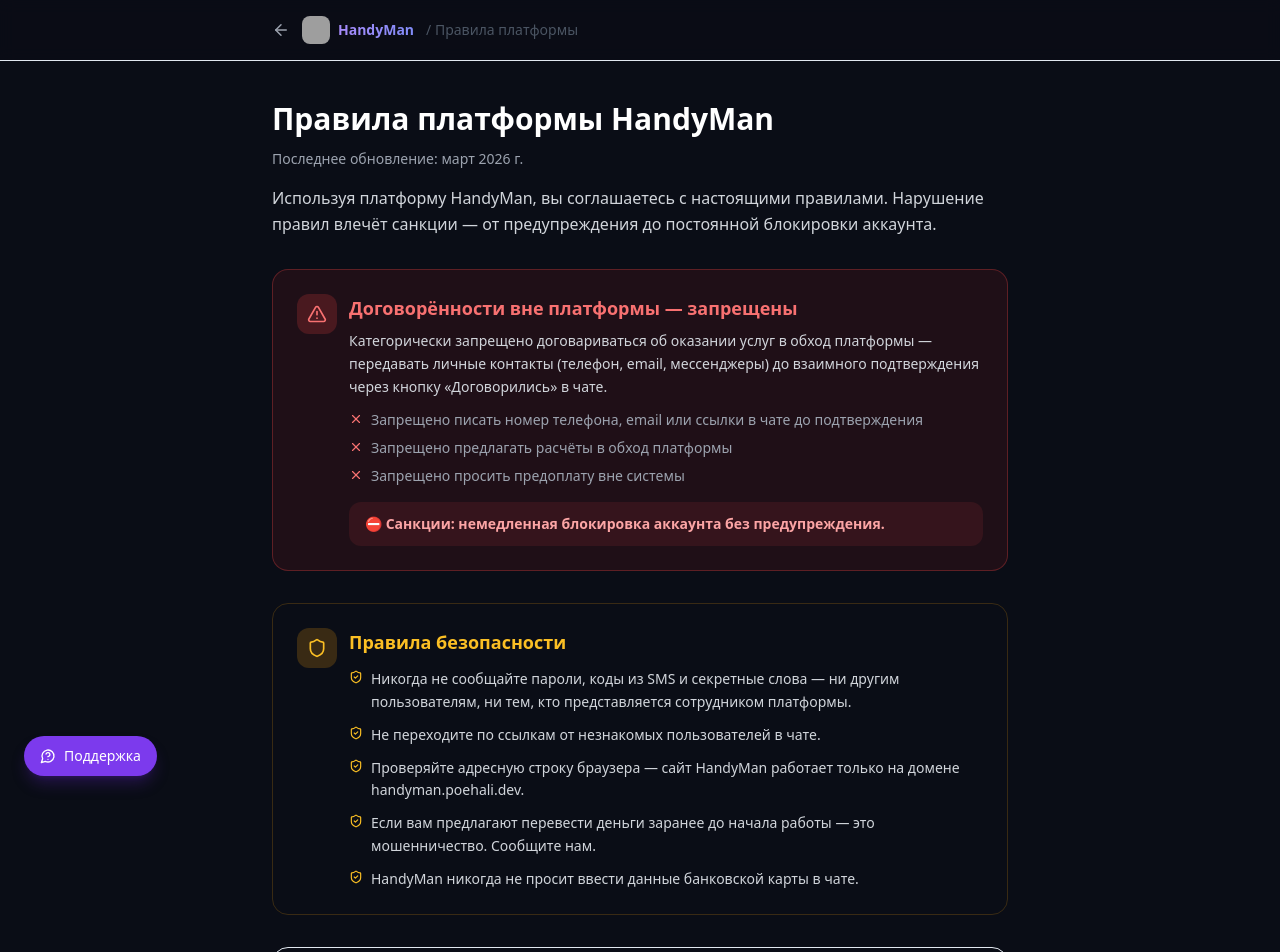
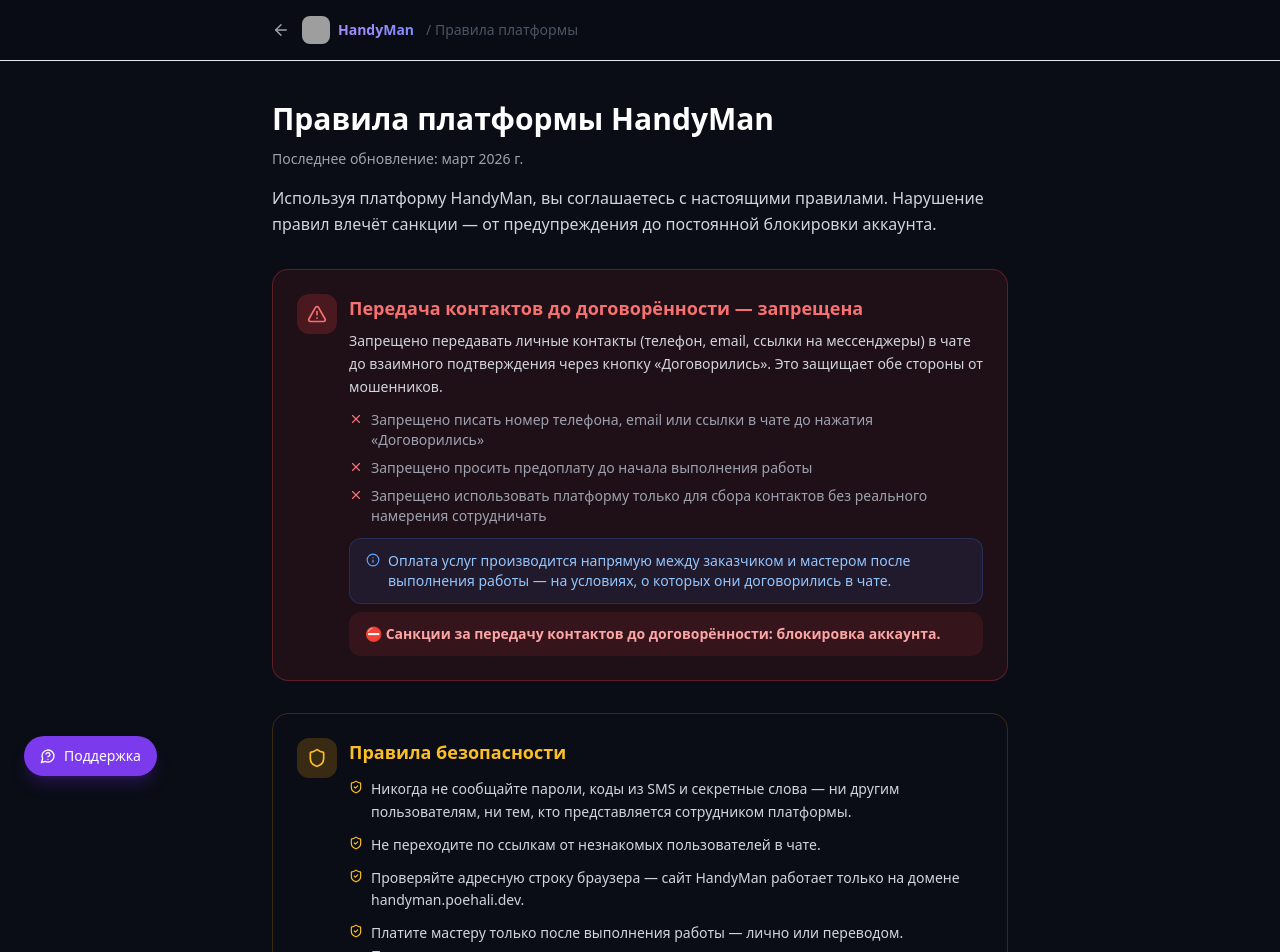
Before and after one commit to pr-poehali-dev/project-development-codename, a React (Vite) app: page /rules in a window 1280 px wide. Shown: the top 952 px of the page. Built offline with nearby package versions, Linux system fonts and the light colour scheme; grey boxes are pictures that could not be loaded.

Commit message:
Система рейтинга доверия и оплата вне платформы

```diff
--- a/src/pages/Rules.tsx
+++ b/src/pages/Rules.tsx
@@ -33,26 +33,32 @@ export default function Rules() {
               <Icon name="AlertTriangle" size={20} className="text-red-400" />
             </div>
             <div>
-              <h2 className="text-red-400 font-bold text-lg mb-2">Договорённости вне платформы — запрещены</h2>
+              <h2 className="text-red-400 font-bold text-lg mb-2">Передача контактов до договорённости — запрещена</h2>
               <p className="text-gray-300 text-sm leading-relaxed mb-3">
-                Категорически запрещено договариваться об оказании услуг в обход платформы — передавать личные контакты (телефон, email, мессенджеры) до взаимного подтверждения через кнопку «Договорились» в чате.
+                Запрещено передавать личные контакты (телефон, email, ссылки на мессенджеры) в чате до взаимного подтверждения через кнопку «Договорились». Это защищает обе стороны от мошенников.
               </p>
               <div className="space-y-2">
                 <div className="flex items-start gap-2">
                   <Icon name="X" size={14} className="text-red-400 mt-0.5 flex-shrink-0" />
-                  <p className="text-gray-400 text-sm">Запрещено писать номер телефона, email или ссылки в чате до подтверждения</p>
+                  <p className="text-gray-400 text-sm">Запрещено писать номер телефона, email или ссылки в чате до нажатия «Договорились»</p>
                 </div>
                 <div className="flex items-start gap-2">
                   <Icon name="X" size={14} className="text-red-400 mt-0.5 flex-shrink-0" />
-                  <p className="text-gray-400 text-sm">Запрещено предлагать расчёты в обход платформы</p>
+                  <p className="text-gray-400 text-sm">Запрещено просить предоплату до начала выполнения работы</p>
                 </div>
                 <div className="flex items-start gap-2">
                   <Icon name="X" size={14} className="text-red-400 mt-0.5 flex-shrink-0" />
-                  <p className="text-gray-400 text-sm">Запрещено просить предоплату вне системы</p>
+                  <p className="text-gray-400 text-sm">Запрещено использовать платформу только для сбора контактов без реального намерения сотрудничать</p>
                 </div>
               </div>
-              <div className="mt-4 bg-red-500/10 rounded-xl px-4 py-3">
-                <p className="text-red-300 text-sm font-semibold">⛔ Санкции: немедленная блокировка аккаунта без предупреждения.</p>
+              <div className="mt-3 bg-blue-500/10 border border-blue-500/20 rounded-xl px-4 py-3">
+                <p className="text-blue-300 text-sm flex items-start gap-2">
+                  <Icon name="Info" size={14} className="mt-0.5 flex-shrink-0 text-blue-400" />
+                  Оплата услуг производится напрямую между заказчиком и мастером после выполнения работы — на условиях, о которых они договорились в чате.
+                </p>
+              </div>
+              <div className="mt-2 bg-red-500/10 rounded-xl px-4 py-3">
+                <p className="text-red-300 text-sm font-semibold">⛔ Санкции за передачу контактов до договорённости: блокировка аккаунта.</p>
               </div>
             </div>
           </div>
@@ -71,8 +77,8 @@ export default function Rules() {
                   "Никогда не сообщайте пароли, коды из SMS и секретные слова — ни другим пользователям, ни тем, кто представляется сотрудником платформы.",
                   "Не переходите по ссылкам от незнакомых пользователей в чате.",
                   "Проверяйте адресную строку браузера — сайт HandyMan работает только на домене handyman.poehali.dev.",
-                  "Если вам предлагают перевести деньги заранее до начала работы — это мошенничество. Сообщите нам.",
-                  "HandyMan никогда не просит ввести данные банковской карты в чате.",
+                  "Платите мастеру только после выполнения работы — лично или переводом. Предоплата незнакомому человеку — риск мошенничества.",
+                  "HandyMan не участвует в денежных расчётах и никогда не запрашивает данные карты.",
                 ].map((text, i) => (
                   <div key={i} className="flex items-start gap-2">
                     <Icon name="ShieldCheck" size={14} className="text-amber-400 mt-0.5 flex-shrink-0" />
@@ -116,6 +122,7 @@ export default function Rules() {
               "Не публикуйте объявления в категориях, не соответствующих вашей специализации.",
               "Отвечайте на обращения заказчиков в разумные сроки.",
               "Запрещено размещать контактные данные в описании услуги или объявлении.",
+              "Оплата за услуги производится лично между вами и заказчиком после выполнения работы — наличными или переводом, на ваших условиях.",
               "Токены списываются только при взаимном подтверждении договорённости — 5 токенов за успешную сделку.",
               "Некорректное поведение с заказчиком является основанием для блокировки.",
             ].map((text, i) => (
@@ -139,6 +146,7 @@ export default function Rules() {
               "Оставляйте честные отзывы — фиктивные оценки запрещены.",
               "Не используйте платформу для сбора контактных данных мастеров без реального намерения заказать услугу.",
               "Подтверждайте договорённость через кнопку «Договорились» в чате — это единственный способ безопасно обменяться контактами.",
+              "Оплачивайте услуги лично мастеру после выполнения работы — HandyMan не участвует в расчётах между пользователями.",
             ].map((text, i) => (
               <div key={i} className="flex items-start gap-2">
                 <Icon name="Circle" size={6} className="text-gray-600 mt-1.5 flex-shrink-0" />
```
